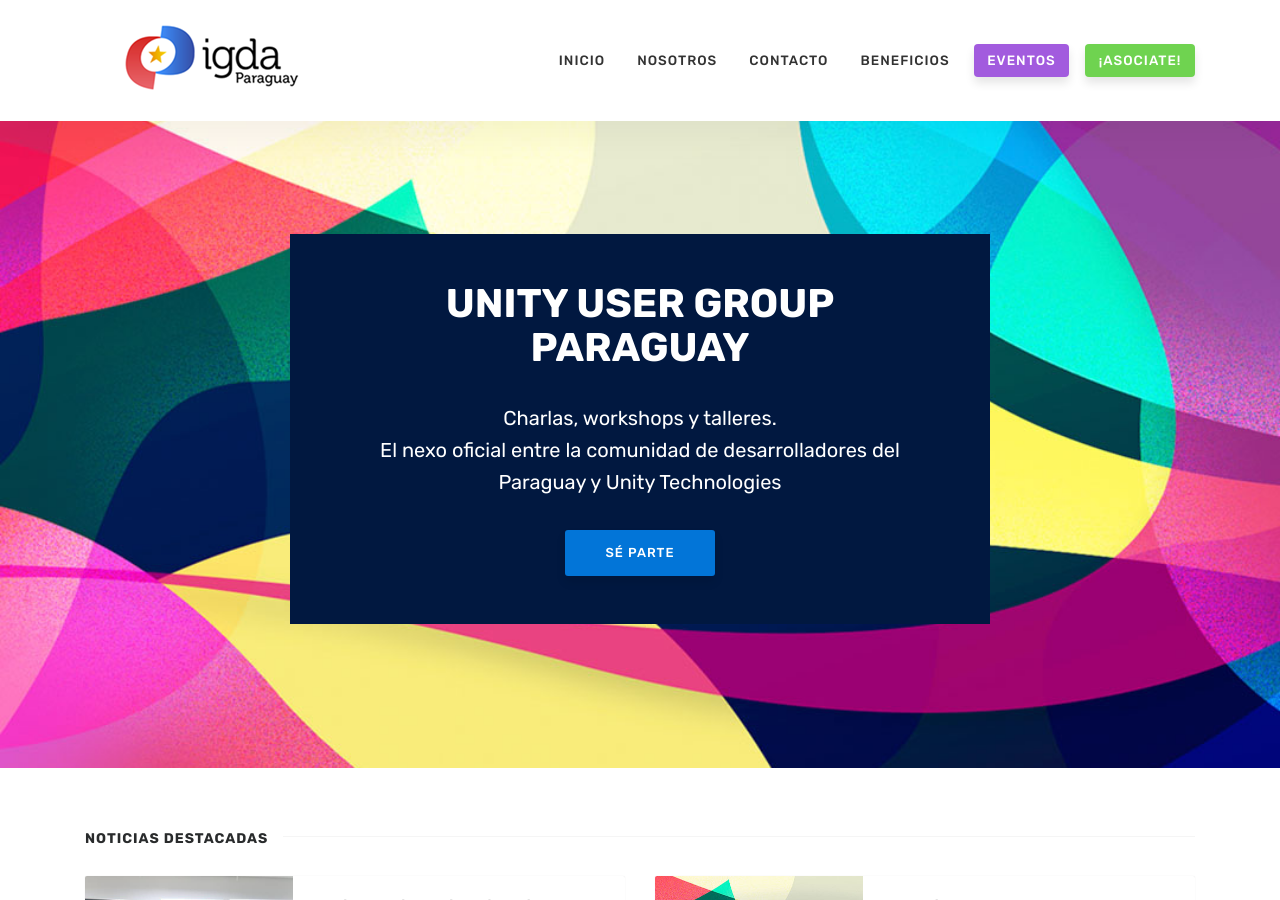
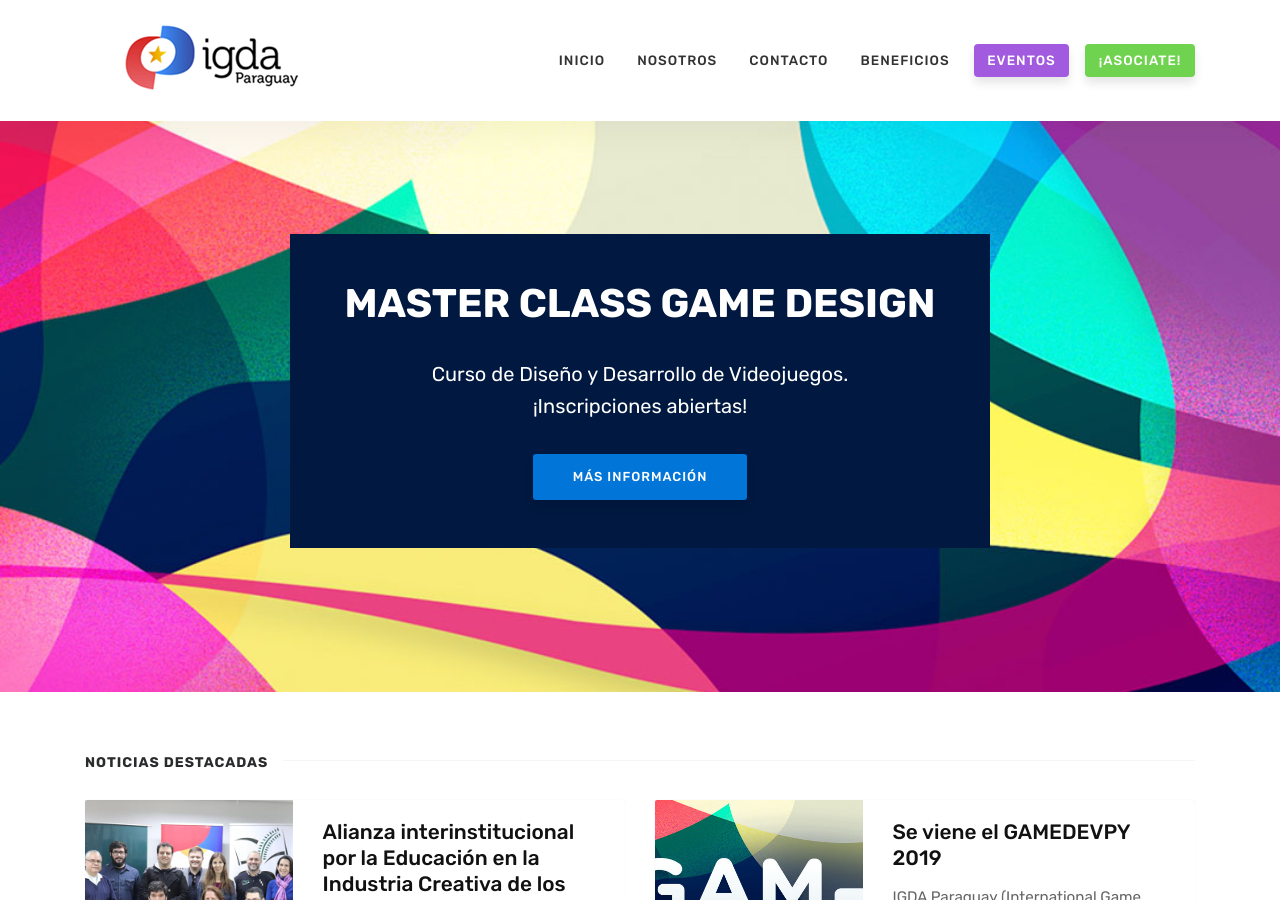
Before and after one commit to pescode/igdapy.github.io, a Jekyll site: the page built from index.html, in a window 1280 px wide and 900 px high. Built offline with Jekyll 4.4.1, drawn with Linux system fonts in a browser that asks for light colours; the list of posts is cut into pages by our own code.

Commit message:
masterclass

```diff
--- a/index.html
+++ b/index.html
@@ -12,9 +12,9 @@
 ================================================== -->
 <section class="intro">
     <div class="wrapintro">
-        <h1>UNITY USER GROUP PARAGUAY</h1>
-        <h2 class="lead">Charlas, workshops y talleres.<br>El nexo oficial entre la comunidad de desarrolladores del Paraguay y Unity Technologies</h2>
-        <a href="https://connect.unity.com/g/unity-paraguay-asuncion" target="_blank" class="btn">SÉ PARTE</a>
+        <h1>MASTER CLASS GAME DESIGN</h1>
+        <h2 class="lead">Curso de Diseño y Desarrollo de Videojuegos.<br>¡Inscripciones abiertas!</h2>
+        <a href="/masterclass" class="btn">MÁS INFORMACIÓN</a>
     </div>
 </section>
 
```
Also changed, not shown: masterclass/index.md (added, +17 -0 lines), masterclass/flyer.jpg (added), 2 other files.
